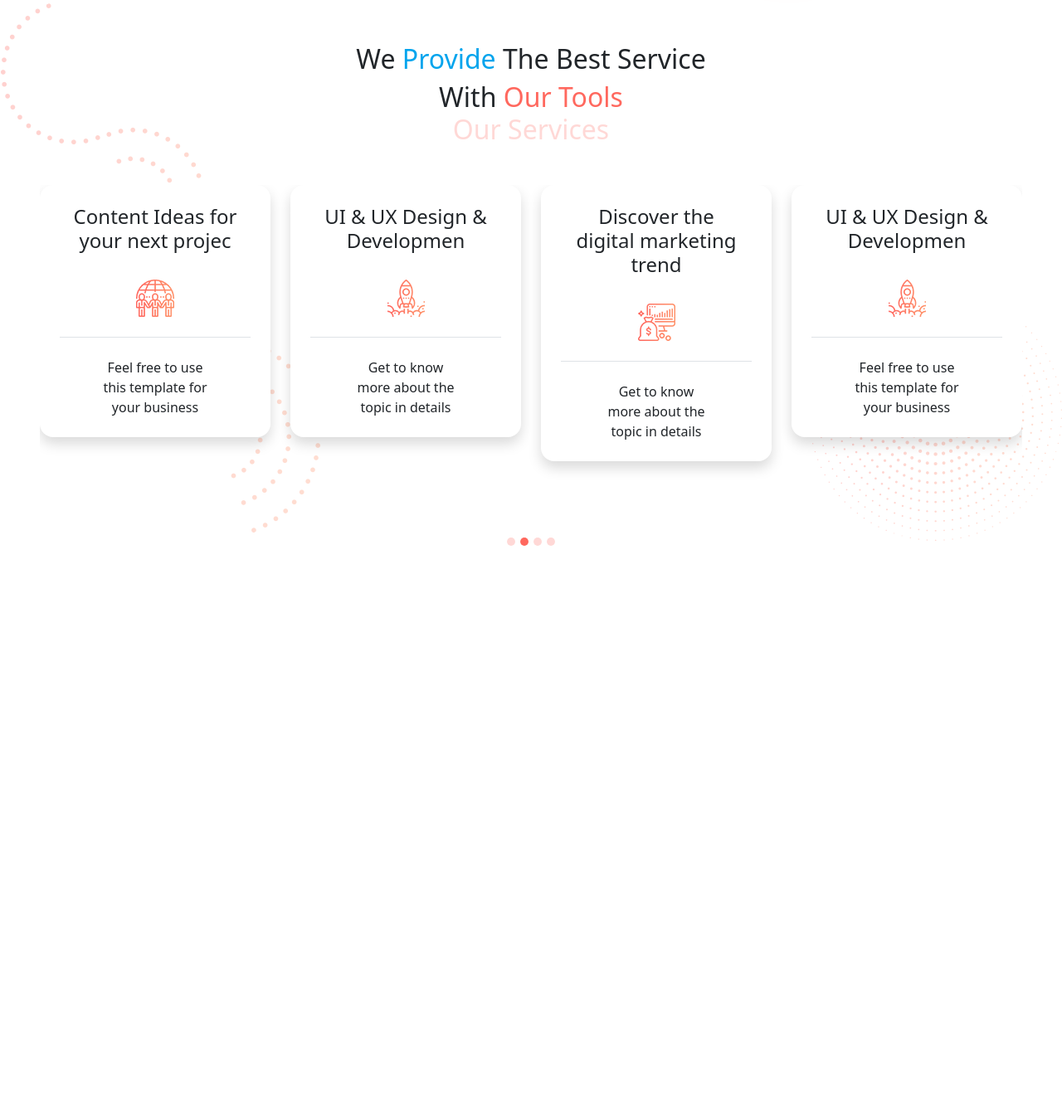
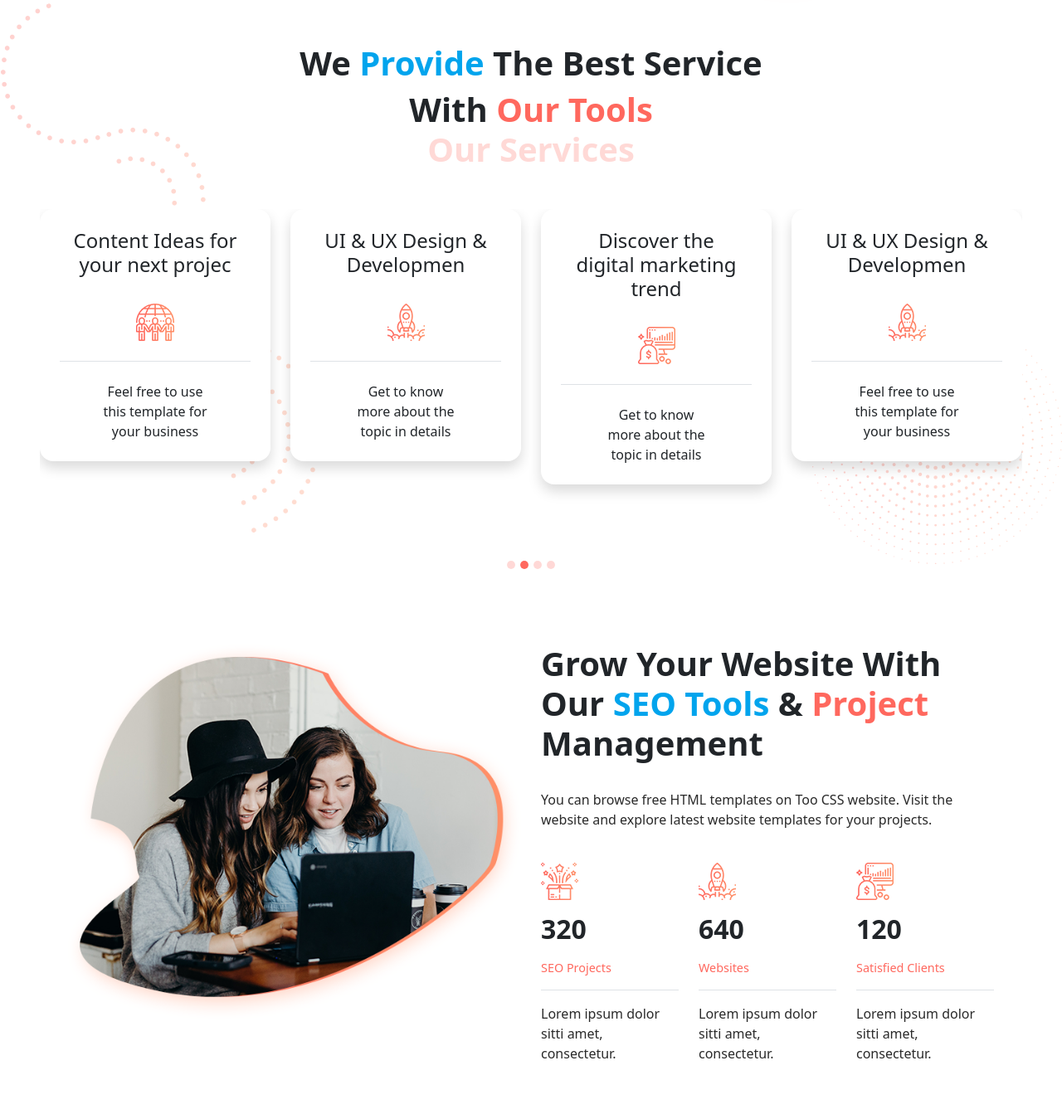
Before and after one commit to ShaimaaAKamal/Onix, a plain HTML site: page index.html in a window 1280 px wide. Shown: the part 780-2129 px from the top of the page at 83% size. Before the commit the page ends 1480 px from the top, so only its background shows below. Drawn offline with Linux system fonts and the light colour scheme.

Commit message:
About Section

```diff
--- a/index.html
+++ b/index.html
@@ -108,11 +108,10 @@
 
         <!-- try div with background image for home section -->
 
-
         <section id="Services" class="p-5 mb-5">
-          <h2 class="text-center"> We <span class="text-site-secondary">Provide</span> The Best Service</h2>
-          <h2 class="text-center mb-0"> With <span class="text-site">Our Tools</span></h2>
-          <h2  class="text-site opacity-25 text-center mb-5">Our Services</h2>
+          <h2 class="text-center fs-1 fw-bolder"> We <span class="text-site-secondary">Provide</span> The Best Service</h2>
+          <h2 class="text-center fs-1 fw-bolder mb-0"> With <span class="text-site">Our Tools</span></h2>
+          <h2  class="text-site fs-1 fw-bolder opacity-25 text-center mb-5">Our Services</h2>
 
           <div id="carouselExampleIndicators" class="carousel slide" data-bs-ride="carousel">
             <div class="carousel-indicators">
@@ -421,6 +420,47 @@
         </section>
 
 
+        <section id="About" class="my-5 py-5">
+          <div class="container">
+            <div class="row gy-4">
+              <div class="col-lg-6">
+                    <img src="images/about-left-image.png" alt="About Image" class="w-100">
+              </div>
+              <div class="col-lg-6">
+                   <h2 class="fs-1 fw-bolder">Grow Your Website With Our <spa class="text-site-secondary">SEO Tools</spa> & <span class="text-site">Project</span>  Management</h2>
+                   <p class="text-site-dark fw-light py-4">You can browse free HTML templates on Too CSS website. Visit the website and explore latest website templates for your projects.</p>
+                   <div class="row gy-4 text-sm-center text-lg-start">
+                    <div class="col-lg-4">
+                      <div >
+                        <div><img src="images/service-icon-01.png" alt="service1"></div>
+                        <h2 class="py-3 mb-0 fw-bolder">320</h2>
+                        <p class="text-site border-bottom border-card pb-3 fw-light fs-9">SEO Projects</p>
+                        <p class="text-site-dark">Lorem ipsum dolor sitti amet, consectetur.</p>
+                      </div>
+                    </div>
+                    <div class="col-lg-4">
+                      <div >
+                        <div><img src="images/service-icon-02.png" alt="service2"></div>
+                        <h2 class="py-3 mb-0 fw-bolder">640</h2>
+                        <p class="text-site border-bottom border-card pb-3 fw-light fs-9">Websites</p>
+                        <p class="text-site-dark">Lorem ipsum dolor sitti amet, consectetur.</p>
+                      </div>
+                    </div>
+                    <div class="col-lg-4">
+                      <div >
+                        <div><img src="images/service-icon-03.png" alt="service3"></div>
+                        <h2 class="py-3 mb-0 fw-bolder">120</h2>
+                        <p class="text-site border-bottom border-card pb-3 fw-light fs-9">Satisfied Clients</p>
+                        <p class="text-site-dark">Lorem ipsum dolor sitti amet, consectetur.</p>
+                      </div>
+                    </div>
+                   </div>
+              </div>
+            </div>
+          </div>
+        </section>
+
+
 
 
 
```
